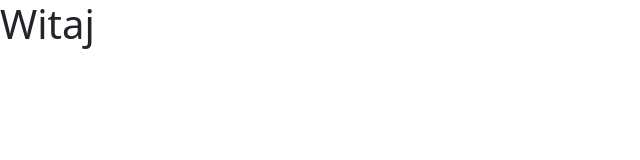
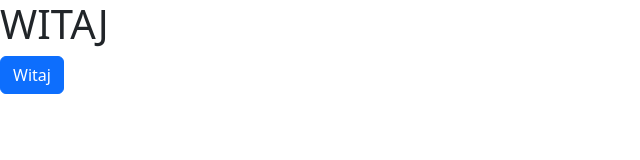
Before and after one commit to DanaCyb/Architektura-Wnetrz, a website: page index.html in a window 1280 px wide. Shown: the whole page, without its empty margins (0-640 px from the left). Drawn offline with nearby package versions, Linux system fonts and the light colour scheme.

Commit message:
Add button - test

```diff
--- a/index.html
+++ b/index.html
@@ -8,7 +8,8 @@
 	<link href="https://cdn.jsdelivr.net/npm/bootstrap@5.2.2/dist/css/bootstrap.min.css" rel="stylesheet" integrity="sha384-Zenh87qX5JnK2Jl0vWa8Ck2rdkQ2Bzep5IDxbcnCeuOxjzrPF/et3URy9Bv1WTRi" crossorigin="anonymous">
 </head>
 <body>
-	<h1>Witaj</h1>
+	<h1 class="text-uppercase">Witaj</h1>
+	<button class="btn btn-primary">Witaj</button>
 	<script src="https://cdn.jsdelivr.net/npm/bootstrap@5.2.2/dist/js/bootstrap.bundle.min.js" integrity="sha384-OERcA2EqjJCMA+/3y+gxIOqMEjwtxJY7qPCqsdltbNJuaOe923+mo//f6V8Qbsw3" crossorigin="anonymous">
 	</script>
 </body>
```
